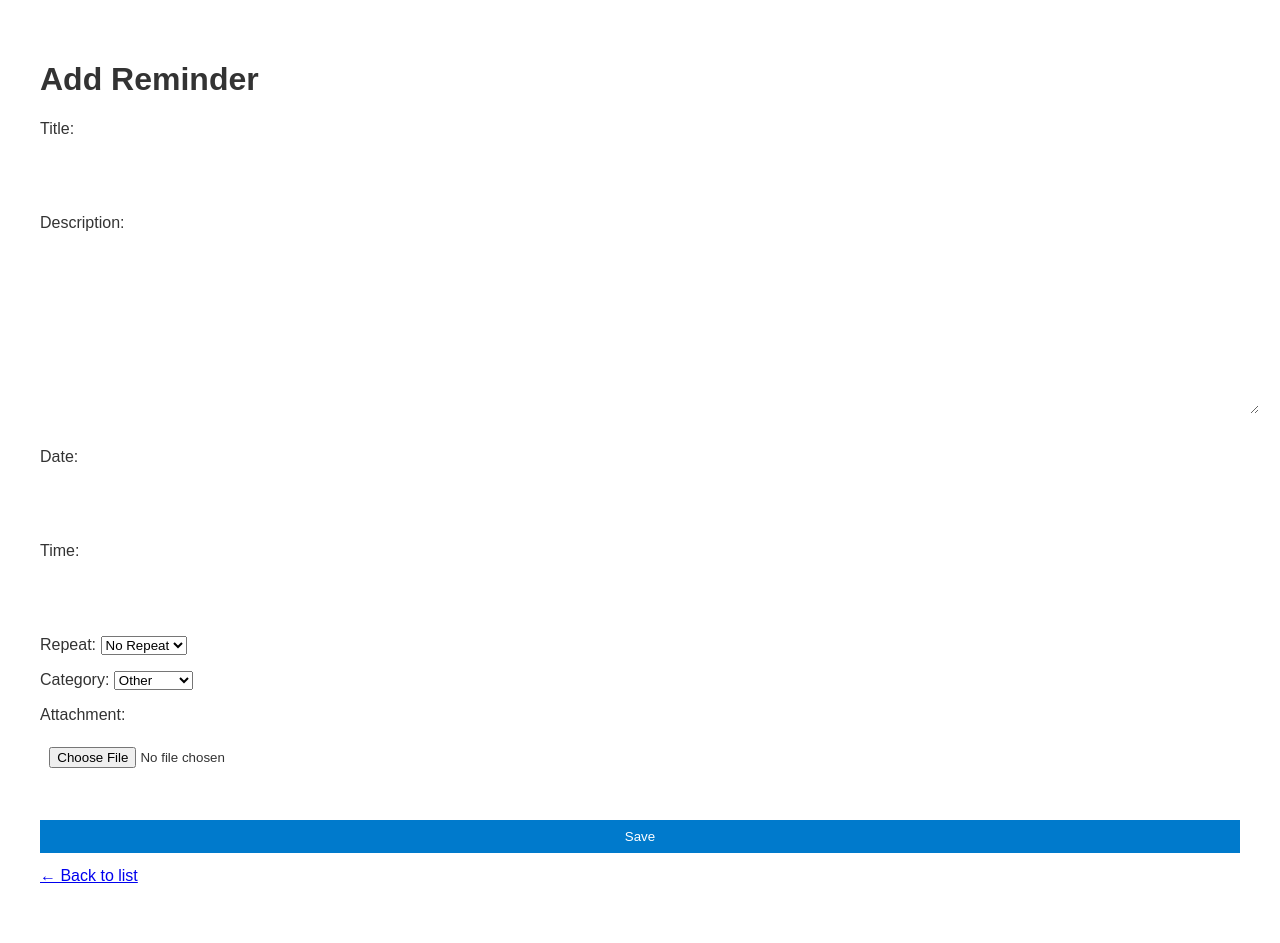
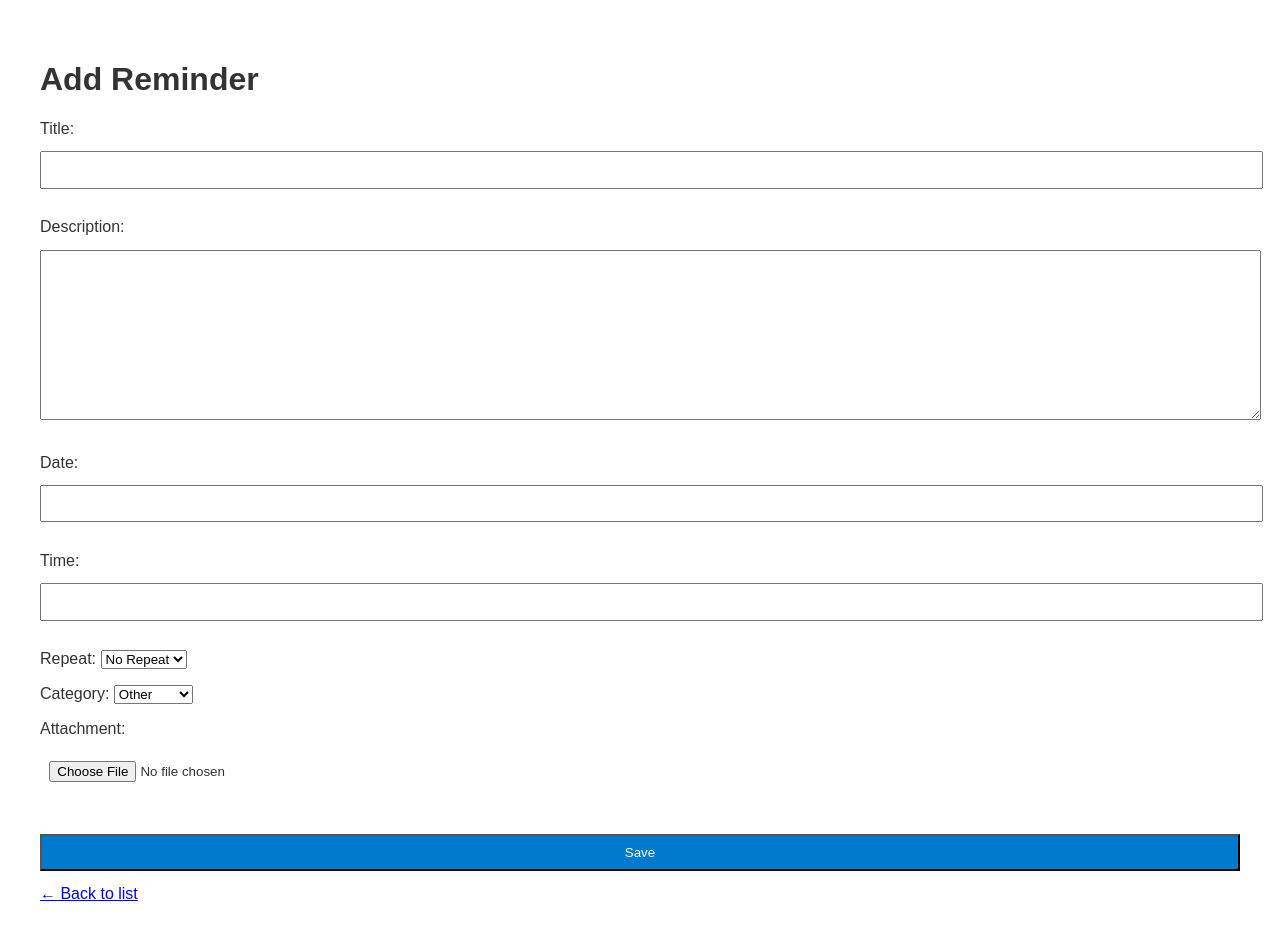
Before and after one commit to Essa-Ahmed/djangotutorial, a Django app: page /polls/add/ in a window 1280 px wide. Before the commit the page ends 883 px from the top, so only its background shows below. Run offline with Django 5.2, Linux system fonts and the light colour scheme.

Commit message:
remove the border color of input fields

```diff
--- a/polls/templates/polls/add_reminder.html
+++ b/polls/templates/polls/add_reminder.html
@@ -13,7 +13,7 @@
             width: 100%;
             margin: 1em 0;
             padding: 0.7em;
-            border: none;
+
         }
         button {
             background-color: {% if theme == 'light' %}#007acc{% else %}#00bfff{% endif %};
```
